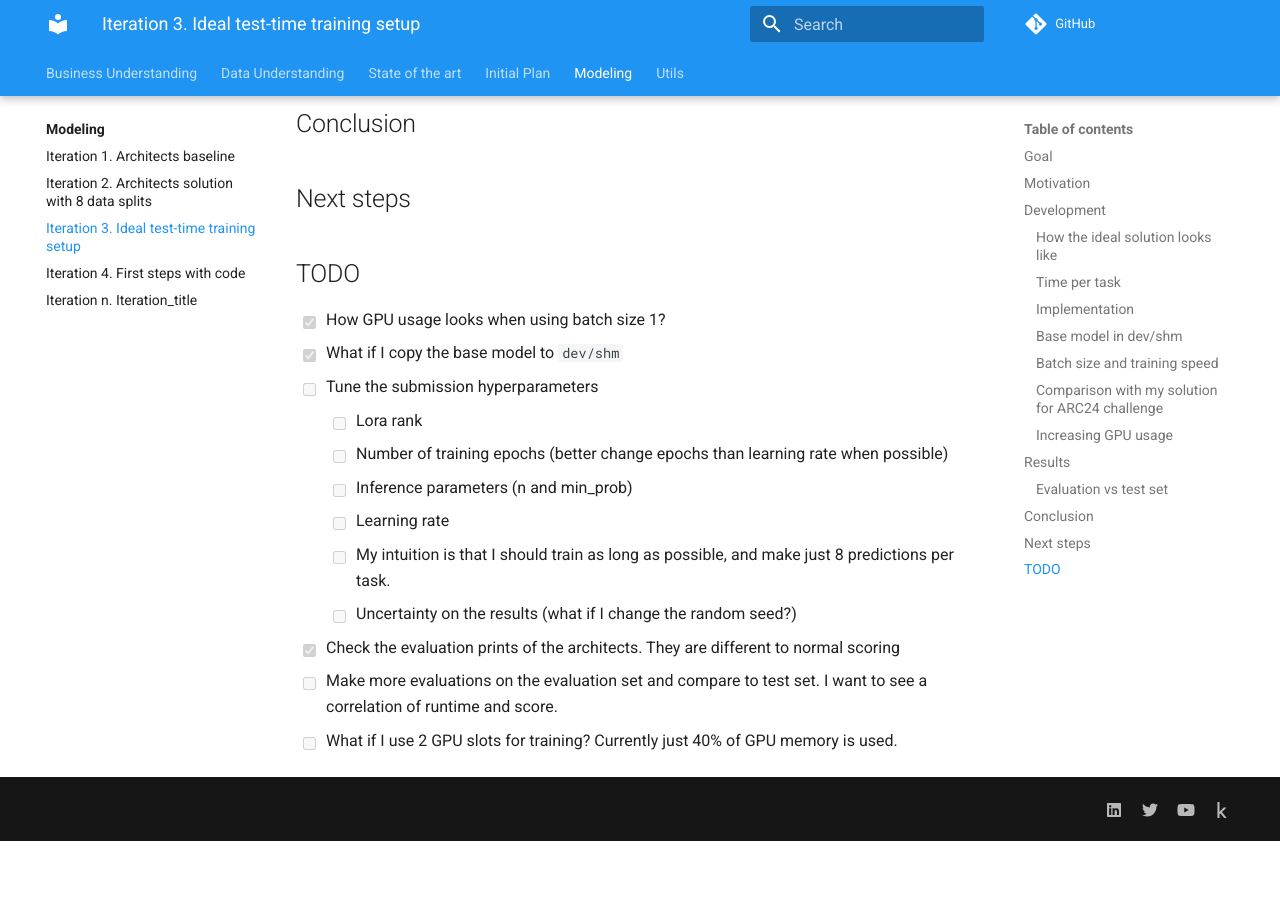
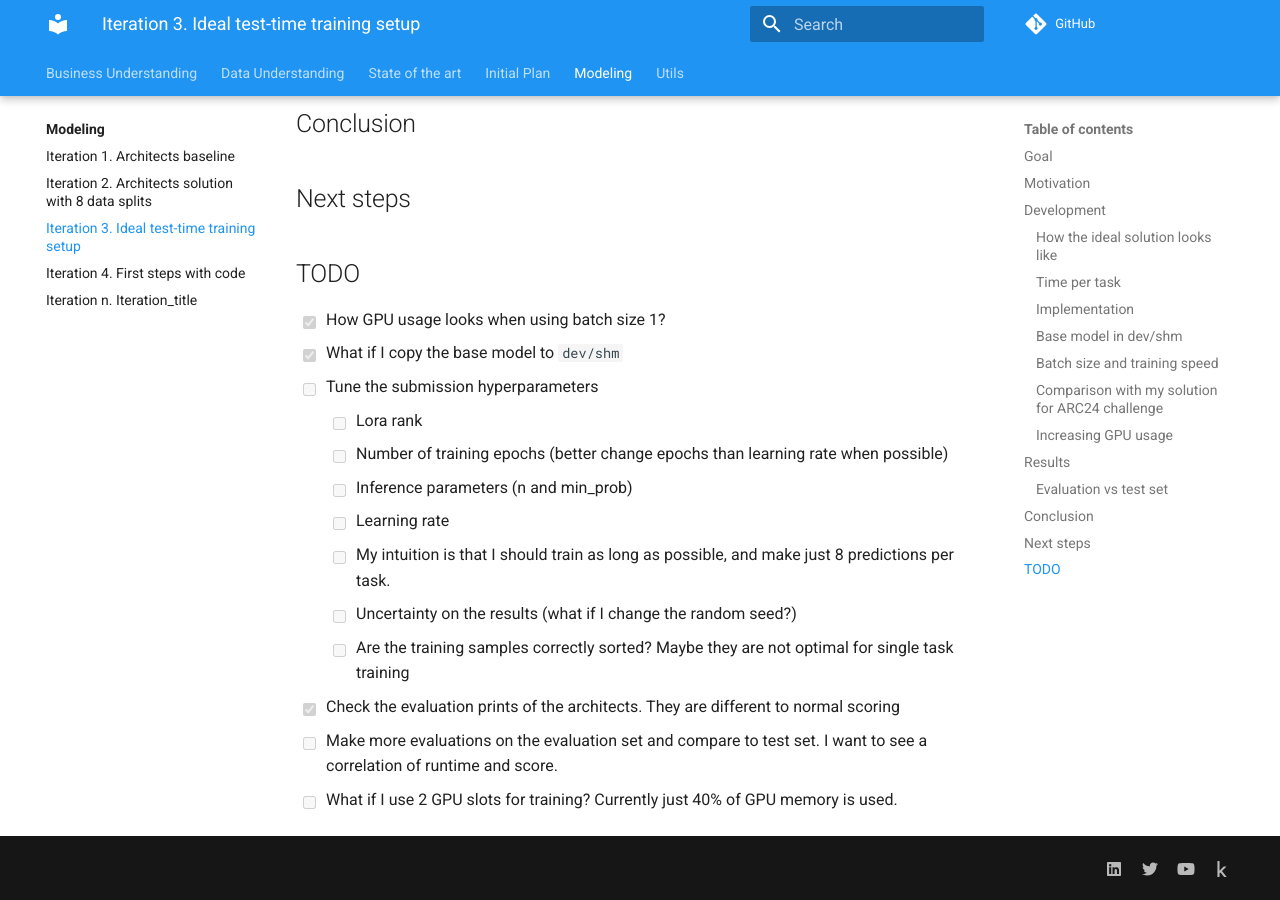
Before and after one commit to ironbar/arc25, an MkDocs documentation site: the page built from docs/modeling/Iteration_03_ideal_test_time_training.md, in a window 1280 px wide and 900 px high, scrolled down 2787 px. Built offline with MkDocs 1.6.1 and Material for MkDocs 9.7.7, drawn with Linux system fonts in a browser that asks for light colours; comment, search, counter and statistics services are not loaded; before the commit the page ends 3628 px from its top, so only the background shows below that.

Commit message:
tiny update

```diff
--- a/docs/modeling/Iteration_03_ideal_test_time_training.md
+++ b/docs/modeling/Iteration_03_ideal_test_time_training.md
@@ -93,6 +93,7 @@ So there is a big difference in runtime speed. Maybe the test set is longer.
   - [ ] Learning rate
   - [ ] My intuition is that I should train as long as possible, and make just 8 predictions per task.
   - [ ] Uncertainty on the results (what if I change the random seed?)
+  - [ ] Are the training samples correctly sorted? Maybe they are not optimal for single task training
 - [x] Check the evaluation prints of the architects. They are different to normal scoring
 - [ ] Make more evaluations on the evaluation set and compare to test set. I want to see a correlation of runtime and score.
 - [ ] What if I use 2 GPU slots for training? Currently just 40% of GPU memory is used.
```
